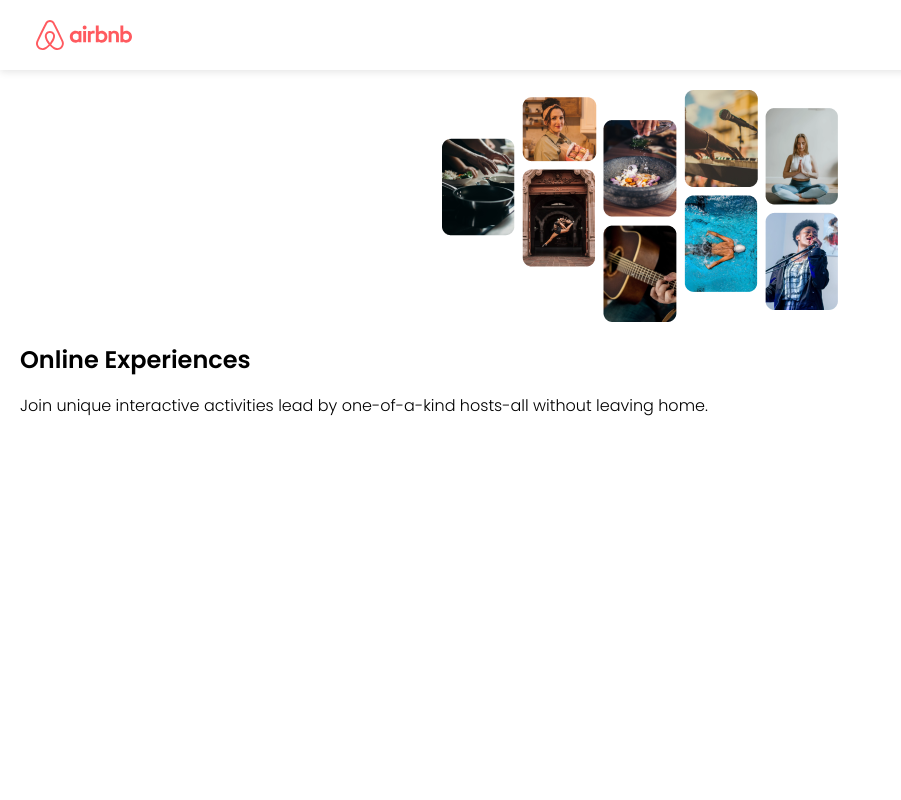
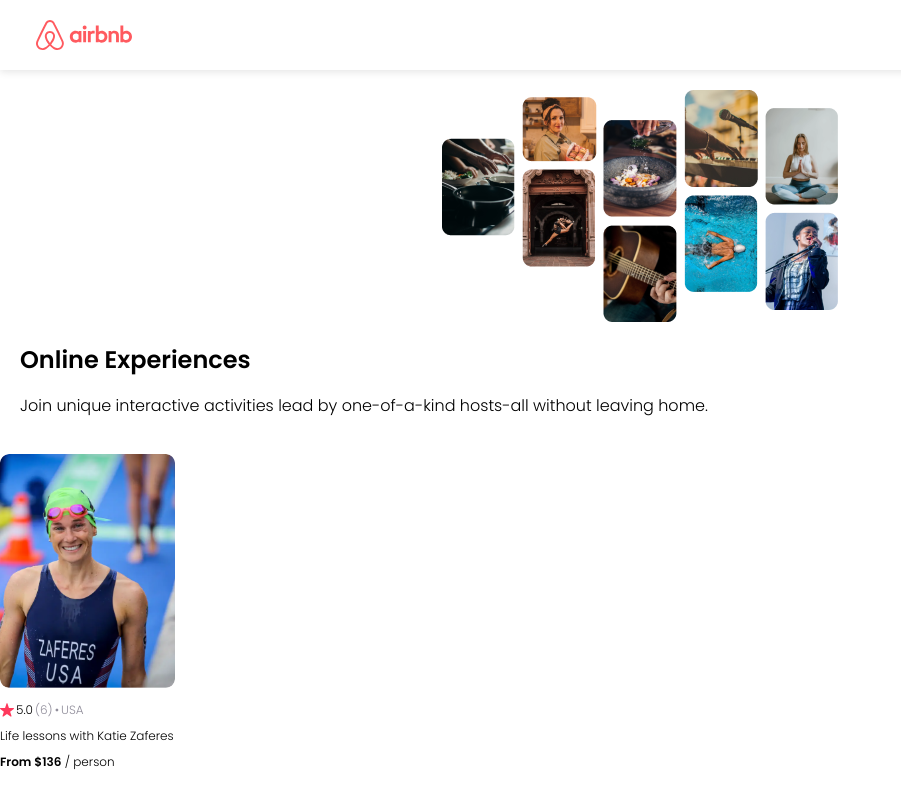
Before and after one commit to LeonardoReisC/react-practice-projects, a React (Vite) app in the folder airbnb-clone/: page / in a window 1280 px wide. Shown: the whole page, without its empty margins (0-901 px from the left). Built offline with nearby package versions, Linux system fonts and the light colour scheme.

Commit message:
build card component

```diff
--- a/airbnb-clone/src/App.jsx
+++ b/airbnb-clone/src/App.jsx
@@ -1,12 +1,14 @@
 import React from "react";
 import Navbar from "./components/Navbar";
 import Hero from "./components/Hero";
+import Card from "./components/Card";
 
 export default function App() {
     return (
         <>
             <Navbar />
             <Hero />
+            <Card />
         </>
     );
 }
--- /dev/null
+++ b/airbnb-clone/src/components/Card.jsx
@@ -0,0 +1,23 @@
+import React from "react";
+import photo from "../assets/images/katie-zaferes.png";
+import star from "../assets/images/star.svg";
+
+export default function Card() {
+    return (
+        <div className="card">
+            <img className="card--image" src={photo} alt="Main card image" />
+            <div className="card--stats">
+                <img className="card--star" src={star} alt="Star icon" />
+                <span>5.0</span>
+                <span className="gray">(6)</span>
+                <span className="gray">•</span>
+                <span className="gray">USA</span>
+            </div>
+
+            <h2>Life lessons with Katie Zaferes</h2>
+            <p>
+                <span className="bold">From $136</span> / person
+            </p>
+        </div>
+    );
+}
--- a/airbnb-clone/src/style.css
+++ b/airbnb-clone/src/style.css
@@ -8,6 +8,19 @@
     margin: 0;
     background-color: #ffffff;
     font-family: "Poppins", sans-serif;
+}
+
+h2 {
+    font-size: 0.75rem;
+    font-weight: normal;
+}
+
+.bold {
+    font-weight: bold;
+}
+
+.gray {
+    color: #918e9b;
 }
 
 nav {
@@ -42,3 +55,29 @@
 .hero--text {
     margin-top: 0px;
 }
+
+.card {
+    width: 175px;
+    font-size: 0.75rem;
+}
+
+.card--image {
+    width: 100%;
+    border-radius: 9px;
+}
+
+.card--stats {
+    display: flex;
+    flex-flow: row nowrap;
+    align-items: center;
+    gap: 2px;
+}
+
+.card--star {
+    width: 14px;
+}
+
+.card > *:not(:first-child) {
+    margin-top: 8px;
+    margin-bottom: 0px;
+}
```
Also changed, not shown: airbnb-clone/src/assets/images/katie-zaferes.png (added), airbnb-clone/src/assets/images/star.svg (added).
